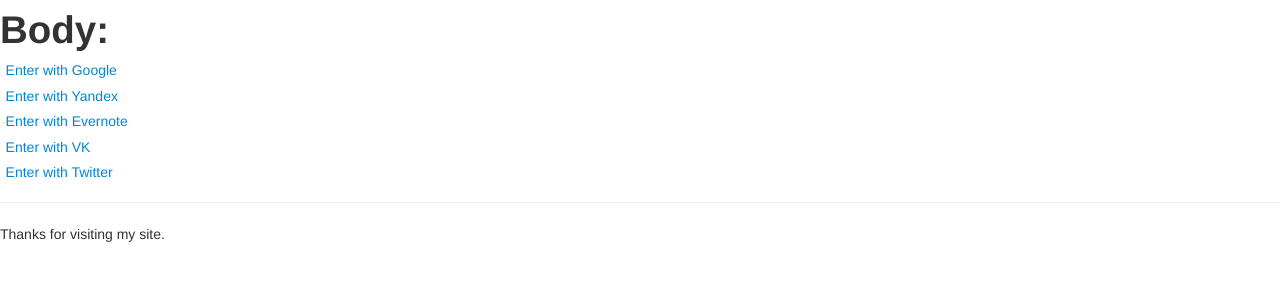
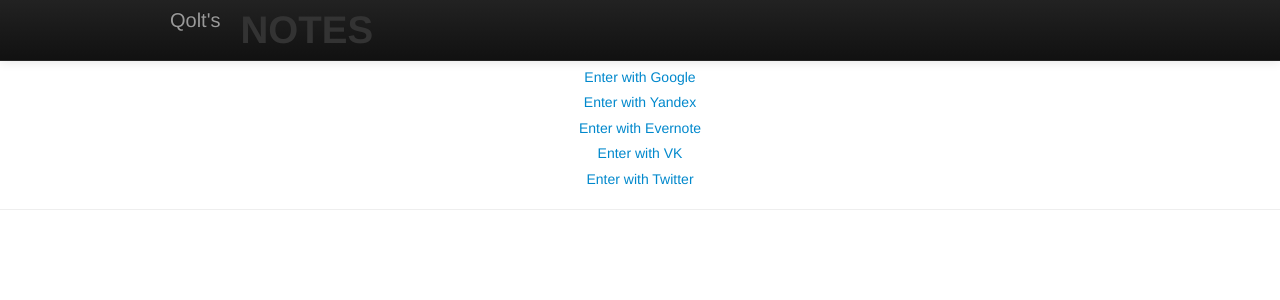
Before and after one commit to Qolt/Notes_site, a Django app: template notes/templates/notes/login.html in a window 1280 px wide. Shown: the top 300 px of the page. Run offline with Django 3.2, Linux system fonts and the light colour scheme; the template is opened without the code that fills it, so the values that code supplies are empty; some libraries are stand-ins or nearby versions.

Commit message:
Changed base templates.

```diff
--- a/notes/templates/notes/base.html
+++ b/notes/templates/notes/base.html
@@ -3,17 +3,25 @@
 <head>
     <title>{% block title %}{% endblock %}</title>
     <link href="/static/bootstrap/css/bootstrap.css" rel="stylesheet">
+    <link href="/static/css/main.css" rel="stylesheet" type="text/css">
     <script type="text/javascript" src="/static/js/jquery.js"></script>
     <script src="/static/bootstrap/js/bootstrap.min.js" type="text/javascript"></script>
 </head>
 <body>
-    <h1>Body:</h1>
+
+<div class="navbar navbar-inverse navbar-fixed-top">
+    <div class="navbar-inner">
+        <div class="container">
+            <div class="brand">Qolt's</div>
+            <ul class="nav">
+                <li><h1>NOTES</h1></li>
+            </ul>
+        </div>
+    </div>
+
     {% block content %}{% endblock %}
     {% block footer %}
-     <div>
         <hr>
-        <p>Thanks for visiting my site.</p>
-        {% endblock %}
-    </div>
+    {% endblock %}
 </body>
 </html>
```
Also changed, not shown: notes/templates/notes/index.html (+36 -8 lines).
